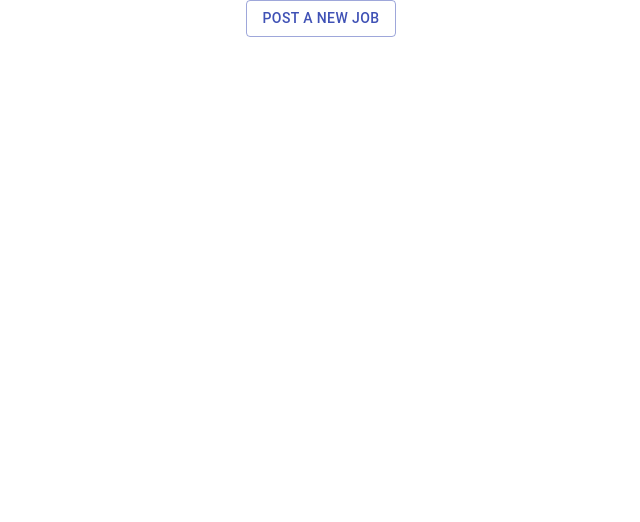
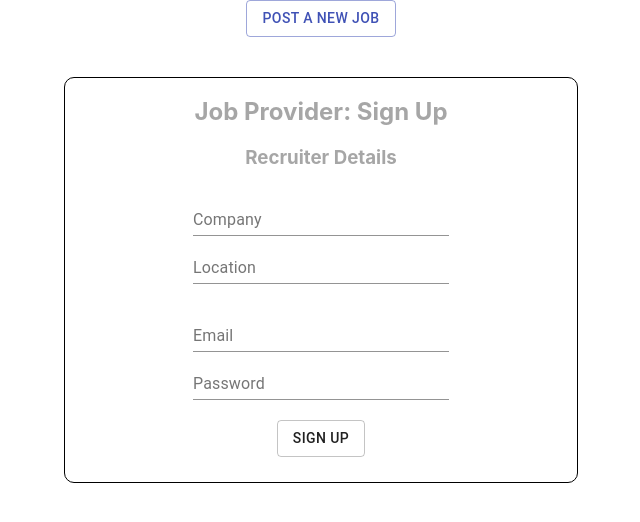
Before and after one commit to Droom-5-Build-Week/Front-End, a React (Create React App) app: page / in a window 1280 px wide. Shown: the top 522 px of the page, without its empty margins (319-959 px from the left). Built offline with nearby package versions, Linux system fonts and the light colour scheme.

Commit message:
begin styling sign-up

```diff
--- a/src/App.js
+++ b/src/App.js
@@ -3,6 +3,7 @@ import logo from './logo.svg';
 import './App.css';
 
 import NewJobDialog from './components/NewJobDialog';
+import {JPSignUp} from './components/JPSignUp';
 
 function App() {
 
@@ -31,6 +32,9 @@ function App() {
   return (
     <div className="App">
       <NewJobDialog />
+      <br />
+      <br />
+      <JPSignUp />
     </div>
   );
 }
--- /dev/null
+++ b/src/components/JP.css
@@ -0,0 +1,19 @@
+.jp-sign-up form {
+    display: flex;
+    flex-direction: column;
+    align-items: center;
+}
+
+.jp-sign-up {
+    border: 1px solid black;
+    border-radius: 10px;
+
+    width: 40%;
+    margin: 0 auto;
+    padding-bottom: 25px;
+}
+
+.MuiFormControl-root {
+    width: 50%;
+
+}
--- a/src/components/JPSignUp.js
+++ b/src/components/JPSignUp.js
@@ -38,33 +38,48 @@ export const JPSignUp = props => {
     }
 
     return (
-        <Card raised='true' variant='outlined' className='jp-popup'>
+        <div className='jp-sign-up'>
             <h2>Job Provider: Sign Up</h2>
             <div className='jp-sign-up-form'>
                 <h3>Recruiter Details</h3>
                 <form>
-                    <div>
-                        {/* <span>Company:</span>   */}
-                        <TextField label='Company' type='text' name='company' value={info.company} onChange={(evt) => handleChange(evt)} />
-                    </div>
-                    <div>
-                        {/* <span>Location:</span>   */}
-                        <TextField label='Location' type='text' name='location' value={info.location} onChange={(evt) => handleChange(evt)} />
-                    </div>
+
+                    <TextField
+                        label='Company'
+                        type='text'
+                        name='company'
+                        value={info.company}
+                        onChange={(evt) => handleChange(evt)} />
+
+                    <TextField
+                        label='Location'
+                        type='text'
+                        name='location'
+                        value={info.location}
+                        onChange={(evt) => handleChange(evt)} />
+
                     <br />
-                    <div>
-                        {/* <span>Email:</span>   */}
-                        <TextField label='Email' type='text' name='email' value={info.email} onChange={(evt) => handleChange(evt)} />
-                    </div>
-                    <div>
-                        {/* <span>Password:</span>   */}
-                        <TextField label='Password' type='password' name='password' value={info.password} onChange={(evt) => handleChange(evt)} />
-                    </div>
+
+                    <TextField
+                        label='Email'
+                        type='text'
+                        name='email'
+                        value={info.email}
+                        onChange={(evt) => handleChange(evt)} />
+
+
+                    <TextField
+                        label='Password'
+                        type='password'
+                        name='password'
+                        value={info.password}
+                        onChange={(evt) => handleChange(evt)} />
+
                 </form>
             </div>
             <br />
             <Button variant='outlined' className='jp-sign-up-button' onClick={ handleSubmit }>Sign Up</Button>
-            <br />
-        </Card>
+            {/* <br /> */}
+        </div>
     )
 }
--- a/src/components/NewJobDialog.js
+++ b/src/components/NewJobDialog.js
@@ -68,28 +68,15 @@ export default function NewJobDialog() {
                 value={jobInfo.position}
                 onChange={(evt) => handleChange(evt)} />
 
-            {/* <TextField
-                label='Type'
-                type='text'
-                name='type'
-                value={jobInfo.type}
-                onChange={(evt) => handleChange(evt)} />
-
-            <TextField
-                label='Duration'
-                type='text'
-                name='duration'
-                value={jobInfo.duration}
-                onChange={(evt) => handleChange(evt)} /> */}
-
-              <JobType setType={ (type) => setJobInfo( { ...jobInfo, type: type})} setDuration={ duration => setJobInfo({ ...jobInfo, duration: duration}) }/>
+            <JobType setType={ (type) => setJobInfo( { ...jobInfo, type: type})} setDuration={ duration => setJobInfo({ ...jobInfo, duration: duration}) }/>
 
             <br />
-            < br/>
+            <br />
 
             <SkillsDialog setSkills={ (obj) => setJobInfo({...jobInfo, skills: obj.value}) }/>
 
             <br />
+
             <TextField
                 label='Skills'
                 disabled={true}
```
